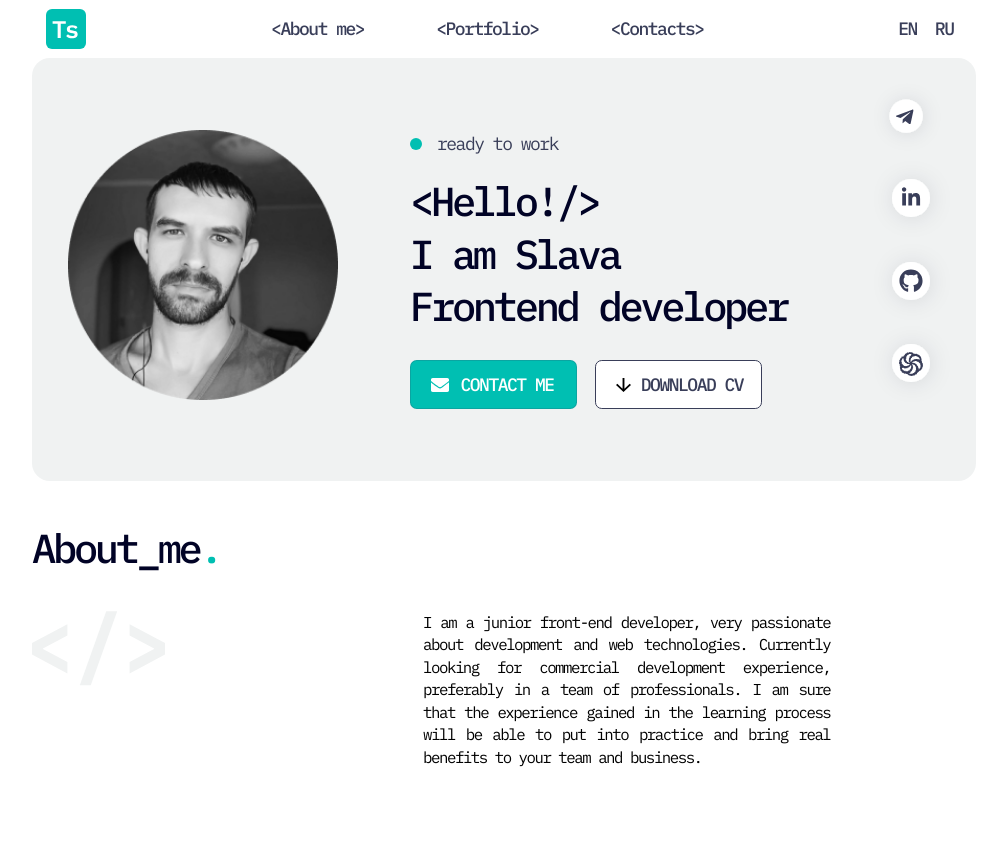
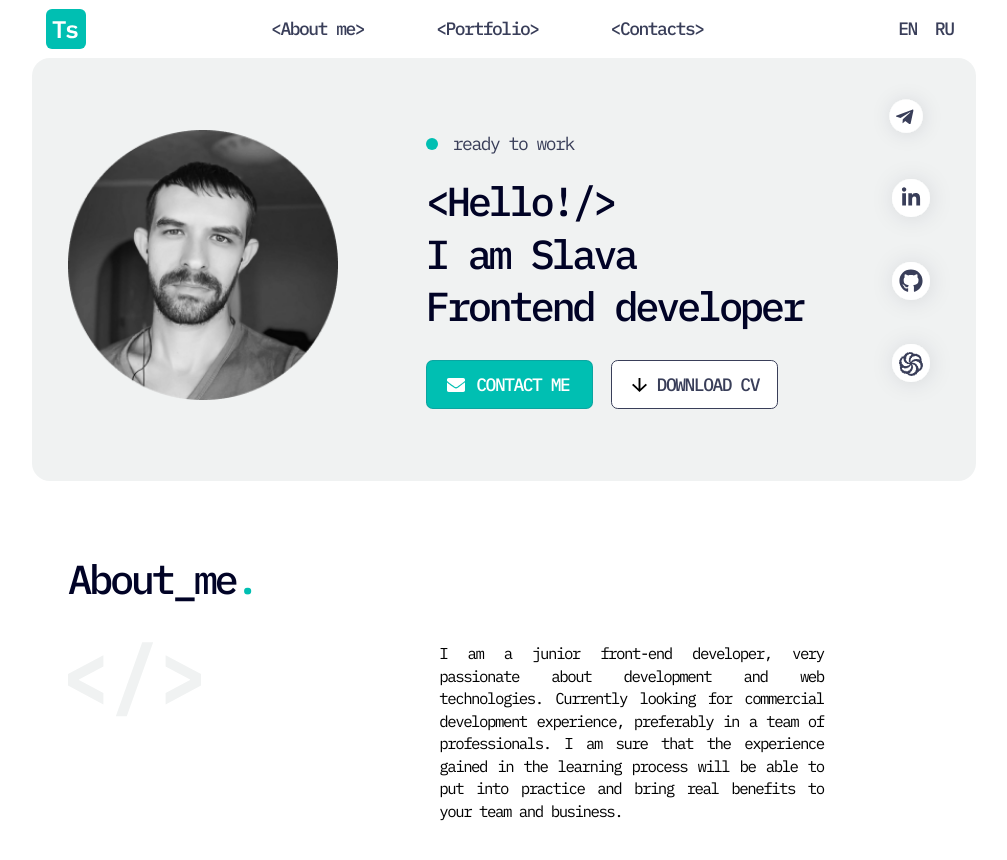
Before and after one commit to Tsvetkoffff/cv, a React (Vite) app: page / in a window 1280 px wide. Shown: the top 860 px of the page, without its empty margins (126-1133 px from the left). Before the commit the page ends 822 px from the top, so only its background shows below. Built offline with nearby package versions, Linux system fonts and the light colour scheme.

Commit message:
feat: add custom section component

```diff
--- a/src/components/AboutMe/index.jsx
+++ b/src/components/AboutMe/index.jsx
@@ -1,11 +1,12 @@
 import React from 'react'
 import SectionHeader from '../SectionHeader'
 import {ReactComponent as TagIcon} from '/src/assets/icons/tag-icon.svg'
+import Section from '/src/components/Section'
 
 const AboutMe = () => {
   return (
-    <section className='about-section'>
-      <div className='about-section__wrapper py-9 space-y-5'>
+    <Section className='about-section'>
+      <div className='about-section__wrapper space-y-5'>
         <SectionHeader text='About_me' dot={true} />
         <div className='description-wrapper flex flex-col space-y-7 md:space-y-0 md:flex-row-reverse  md:justify-end'>
           <p className='about-section__description text-justify text-sm box-border md:p-3 md:w-[46%]'>
@@ -20,7 +21,7 @@ const AboutMe = () => {
           </div>
         </div>
       </div>
-    </section>
+    </Section>
   )
 }
 
--- a/src/components/GreetSection/index.css
+++ b/src/components/GreetSection/index.css
@@ -1,9 +1,9 @@
 @layer components {
   .greet-section {
-    @apply relative bg-lightGray rounded-2xl p-3 pt-4 pb-14 flex justify-center sm:justify-start md:pt-6 md:pb-16 lg:pt-16 lg:pl-8 xl:pt-20 xl:pb-28 xl:pl-20;
+    @apply bg-lightGray flex justify-center sm:justify-start
   }
   .greet-section__warpper {
-    @apply flex flex-col space-y-4 sm:flex-row sm:space-x-8 sm:space-y-0 lg:space-x-16 xl:space-x-28
+    @apply flex flex-col space-y-4 sm:flex-row sm:space-y-0 sm:w-full
   }
   .greet-section__status {
     @apply pl-6 text-sm tracking-tightest text-grey relative before:absolute before:w-[12px] before:h-[12px] before:bg-primary before:rounded-full before:left-0 before:top-[5px] lg:text-base lg:before:top-[8px];
--- a/src/components/GreetSection/index.jsx
+++ b/src/components/GreetSection/index.jsx
@@ -3,17 +3,20 @@ import Photo from '/src/assets/photo.png'
 import Button from '/src/components/Button'
 import {ReactComponent as EnvelopIcon} from '/src/assets/icons/envelope.svg'
 import {ReactComponent as ArrowDownIcon} from '/src/assets/icons/arrow-down.svg'
+import Section from './../Section/index'
 
 const GreetingSection = () => {
   return (
-    <section className='greet-section'>
+    <Section className='greet-section'>
       <div className='greet-section__warpper'>
-        <img
-          src={Photo}
-          alt='This is my photo'
-          className='greet-section__photo'
-        />
-        <div>
+        <div className='sm:w-2/5'>
+          <img
+            src={Photo}
+            alt='This is my photo'
+            className='greet-section__photo'
+          />
+        </div>
+        <div className=''>
           <p className='greet-section__status'>ready to work</p>
           <h2 className='greet-section__heading'>
             {'<Hello!/>'}
@@ -30,7 +33,7 @@ const GreetingSection = () => {
           </div>
         </div>
       </div>
-    </section>
+    </Section>
   )
 }
 
--- /dev/null
+++ b/src/components/Section/index.css
@@ -0,0 +1,5 @@
+@layer components {
+  .section {
+    @apply relative rounded-2xl p-3 pt-9 pb-14 flex md:pt-10 md:pb-16 lg:pt-16 lg:pl-8 xl:pt-20 xl:pb-24 xl:pl-20;
+  }
+}
--- /dev/null
+++ b/src/components/Section/index.jsx
@@ -0,0 +1,7 @@
+import React from 'react'
+
+const Section = ({children, className}) => (
+  <section className={`section ${className}`}>{children}</section>
+)
+
+export default Section
--- a/src/index.css
+++ b/src/index.css
@@ -3,6 +3,7 @@
 @import './components/Navigation';
 @import './components/BurgerButton';
 @import './components/SectionHeader';
+@import './components/Section';
 
 @tailwind base;
 @tailwind components;
```
